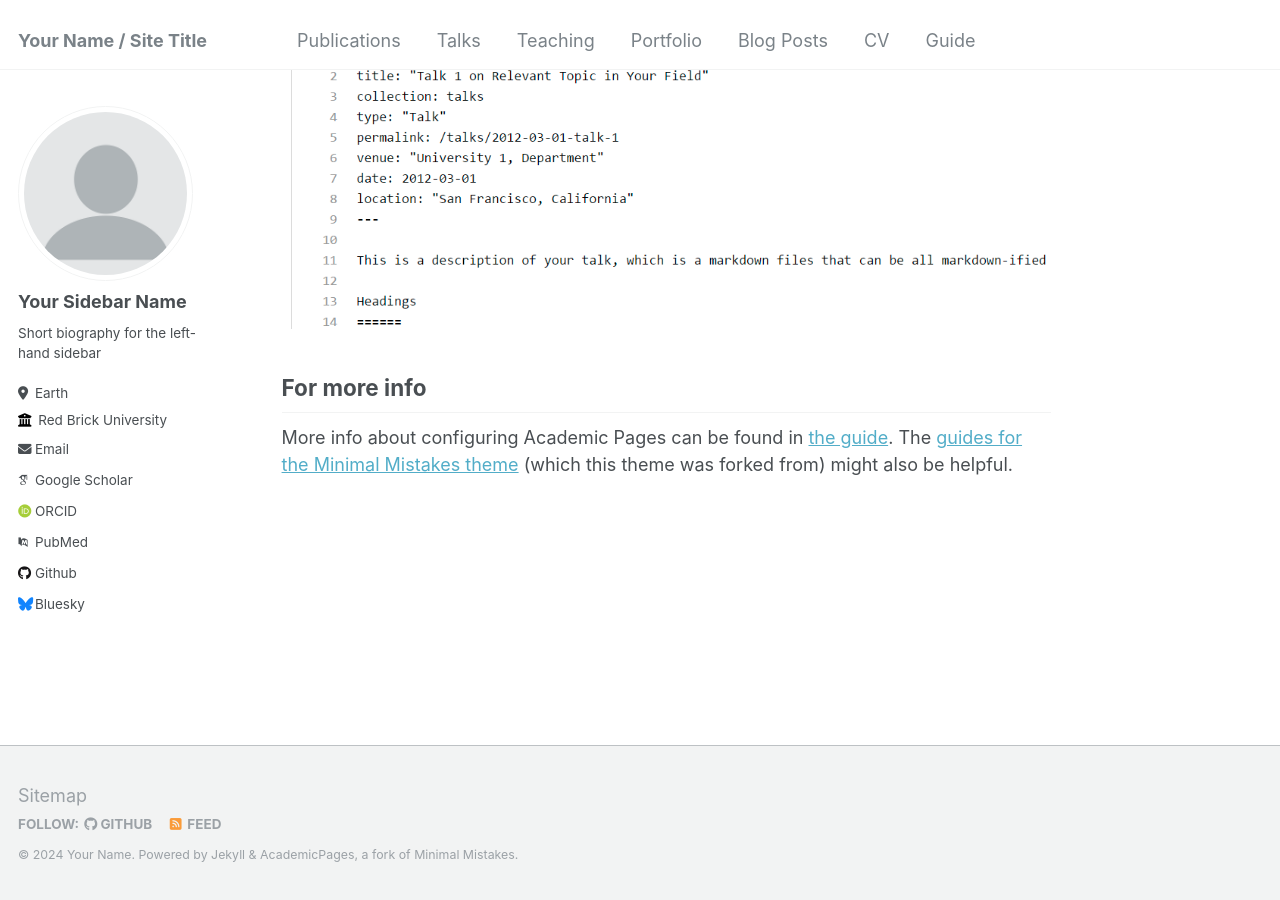
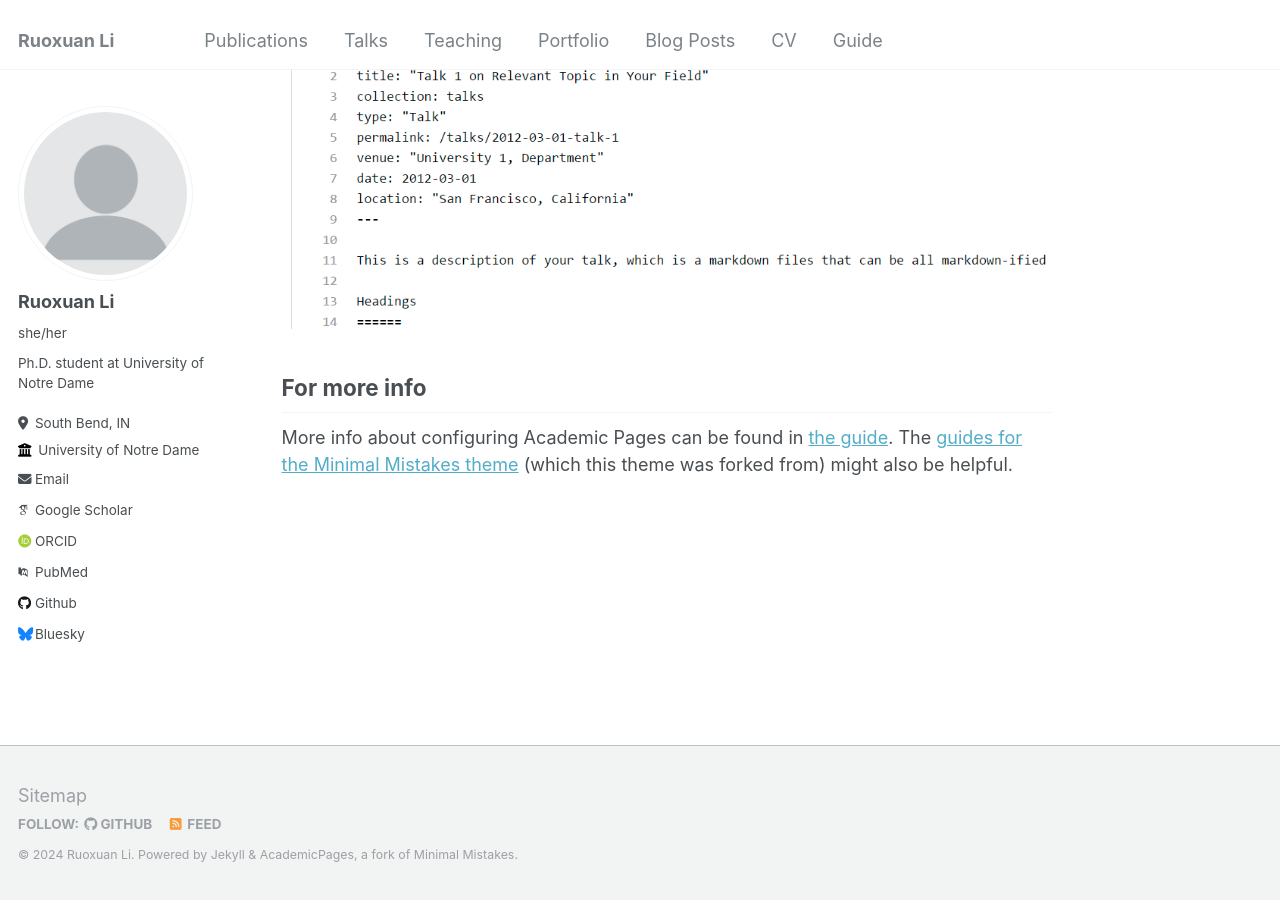
Before and after one commit to Ruoxuan-Li-Roxanne/Ruoxuan-Li-Roxanne.github.io, a Jekyll site: the page built from _pages/about.md, in a window 1280 px wide and 900 px high, scrolled down 2660 px. Built offline with Jekyll 4.4.1, drawn with Linux system fonts in a browser that asks for light colours; some web fonts are replaced.

Commit message:
Update _config.yml

```diff
--- a/_config.yml
+++ b/_config.yml
@@ -8,13 +8,13 @@
 
 # Basic Site Settings
 locale                   : "en-US"
-title                    : "Your Name / Site Title"
+title                    : "Ruoxuan Li"
 title_separator          : "-"
-name                     : &name "Your Name"
-description              : &description "personal description"
-url                      : https://academicpages.github.io # the base hostname & protocol for your site e.g. "https://mmistakes.github.io"
+name                     : &name "Ruoxuan Li"
+description              : &description "academic pages"
+url                      : https://Ruoxuan-Li-Roxanne.github.io # the base hostname & protocol for your site e.g. "https://mmistakes.github.io"
 baseurl                  : "" # the subpath of your site, e.g. "/blog"
-repository               : "academicpages/academicpages.github.io"
+repository               : "Ruoxuan-Li-Roxanne.github.io"
 
 # Site Author - The following control what appear as part of the author content on the side bar.
 #               If a field is blank the icon and link will not appear, otherwise it will be shown.
@@ -22,17 +22,17 @@ repository               : "academicpages/academicpages.github.io"
 author:
   # Biographic information
   avatar           : "profile.png"
-  name             : "Your Sidebar Name"
-  pronouns         : # example: "she/her"
-  bio              : "Short biography for the left-hand sidebar"
-  location         : "Earth"
-  employer         : "Red Brick University"
+  name             : "Ruoxuan Li"
+  pronouns         : "she/her"
+  bio              : "Ph.D. student at University of Notre Dame"
+  location         : "South Bend, IN"
+  employer         : "University of Notre Dame"
   uri              : # URL
-  email            : "none@example.org"
+  email            : "rli23@nd.edu"
 
   # Academic websites
   arxiv            : # URL - Update with the correct link to your profile
-  googlescholar    : "https://scholar.google.com/citations?user=PS_CX0AAAAAJ"
+  googlescholar    : "https://scholar.google.com/citations?user=_rFCzY8AAAAJ&hl=en&oi=ao"
   impactstory      : # URL
   orcid            : "http://orcid.org/yourorcidurl"
   semantic         : # URL
```
